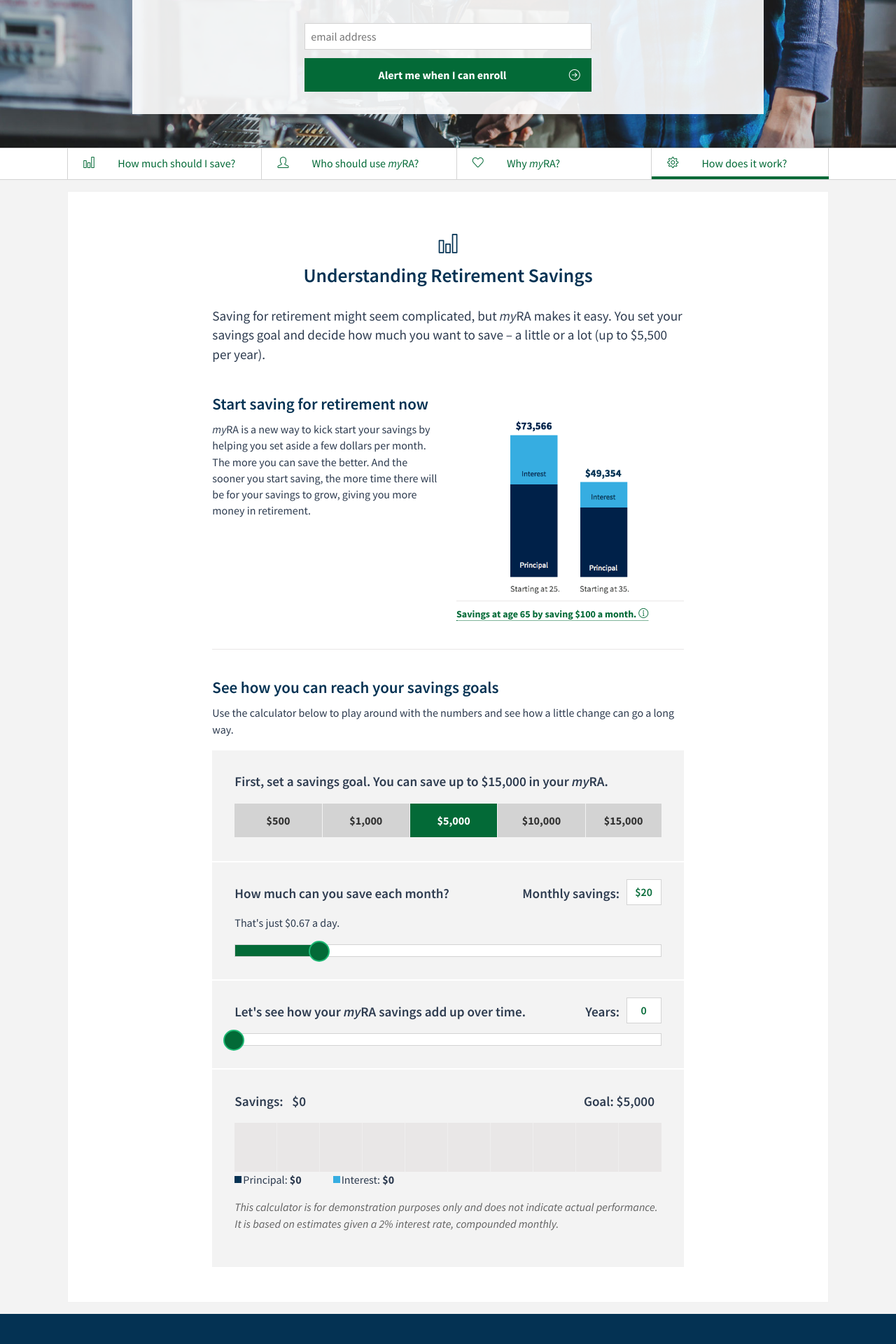
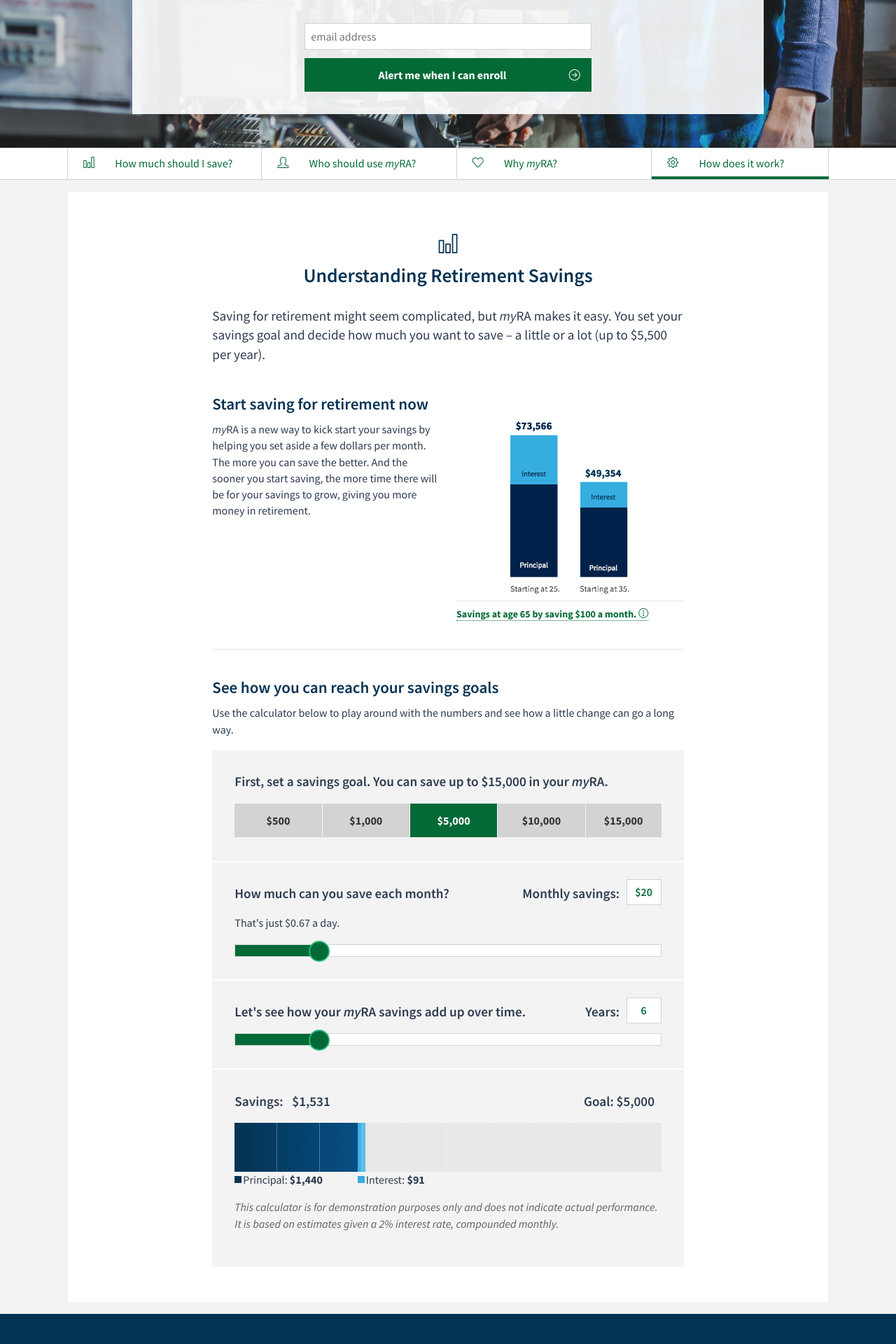
Before and after one commit to 18F/myra, a Jekyll site: the page built from individuals/index.html, in a window 1280 px wide. Shown: the part 740-2660 px from the top of the page at 70% size. Built offline with Jekyll 4.4.1, drawn with Linux system fonts in a browser that asks for light colours.

Commit message:
Fixing some things

```diff
--- a/static/_sass/_custom.scss
+++ b/static/_sass/_custom.scss
@@ -494,7 +494,7 @@
 }
 
 .nav-label {
-  padding: em(10) em(8);
+  padding: em(10) em(4);
   display: inline-block;
 }
 
@@ -515,11 +515,13 @@
 
   .current-section {
     @include span-columns(6, block-collapse);
-
+    a {
+      text-align: center;
+    }
     .nav-label {
       display: inline-block;
       text-align: center;
-      padding: em(10) em(8);
+      padding: em(10) em(4);
     }
 
     .icon-box {
@@ -541,6 +543,10 @@
     .current-section {
       width: 50%;
       float: left;
+
+      a {
+        text-align: left;
+      }
 
       .icon-box {
         display: inline-block;
@@ -1085,6 +1091,7 @@
 .interest-label {
   display: block;
   position: relative;
+  margin-left: 12px;
 
   &:before {
     content: '';
@@ -1102,18 +1109,18 @@
 }
 
 .principal-label {
-  margin-left: 12px;
   &:before {
     background-color: $myra-blue1;
   }
 }
 
 .interest-label {
+
   &:before {
     background-color: $myra-blue2;
   }
 
-  @include media ($small-up) {
+  @include media ($medium-up) {
     @include transition(left, .2s);
     position: absolute;
     left: 20%;
--- a/static/js/calculator.js
+++ b/static/js/calculator.js
@@ -38,7 +38,7 @@
 
   // Second slider
   $('#input-2-slider').noUiSlider({
-    start: 0,
+    start: 6,
     step: 1,
     range: {
       'min': 0,
@@ -109,12 +109,14 @@
   }
 
   function moveInterestLabel(pWidth){
-    if (25 < pWidth && pWidth < 83 ) {
-      $('.interest-label').css('left', pWidth + '%');
-    } else if ( pWidth > 83 ) {
-      $('.interest-label').css('left', '84%');
-    } else if ( pWidth < 25 ) {
-      $('.interest-label').css('left', '25%');
+    if (window.matchMedia("(min-width: 600px)").matches) {
+      if (25 < pWidth && pWidth < 82 ) {
+        $('.interest-label').css('left', pWidth + '%');
+      } else if ( pWidth > 82 ) {
+        $('.interest-label').css('left', '83%');
+      } else if ( pWidth < 25 ) {
+        $('.interest-label').css('left', '25%');
+      }
     }
   }
 
```
